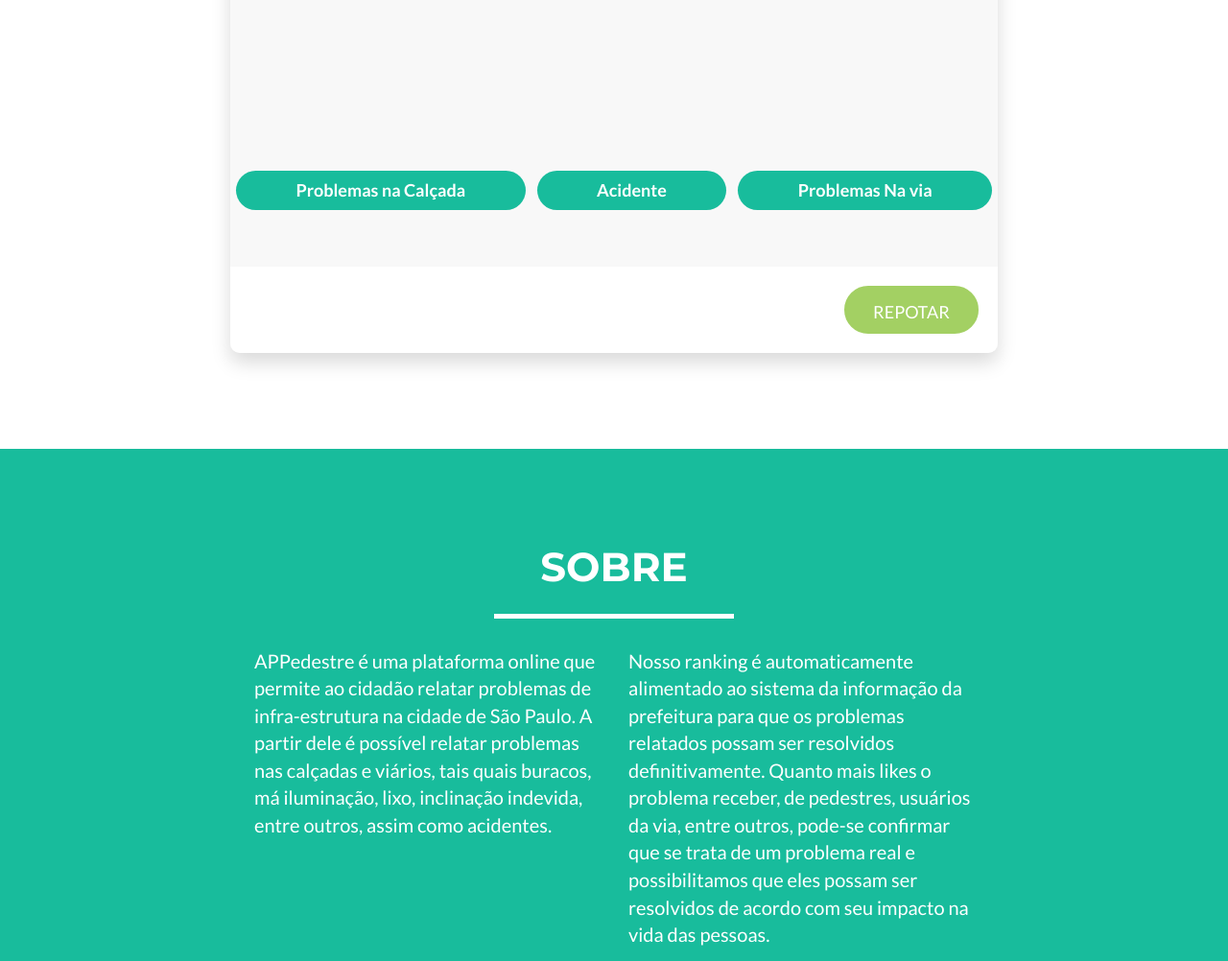
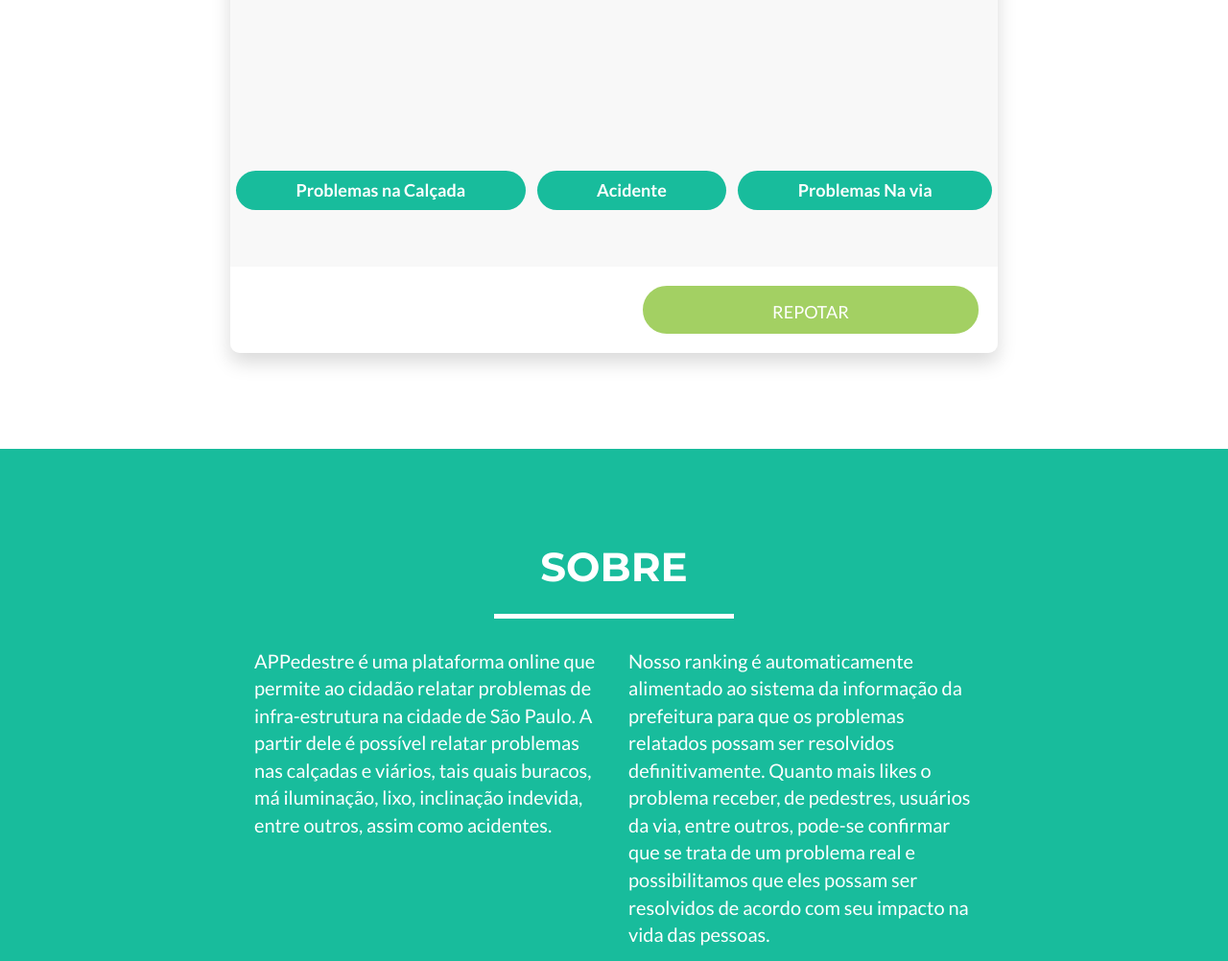
Before and after one commit to OrleansKlaus/appedestre, a website: page index.html in a window 1280 px wide. Shown: the part 1026-2028 px from the top of the page at 96% size. Drawn offline with nearby package versions, Linux system fonts and the light colour scheme; some packages are replaced by stand-ins of ours.

Commit message:
Aumento de botão

```diff
--- a/css/chat.css
+++ b/css/chat.css
@@ -198,7 +198,7 @@
   color: gray;
 }
 .bottom_wrapper .send_message {
-  width: 140px;
+  width: 350px;
   height: 50px;
   display: inline-block;
   border-radius: 50px;
```
